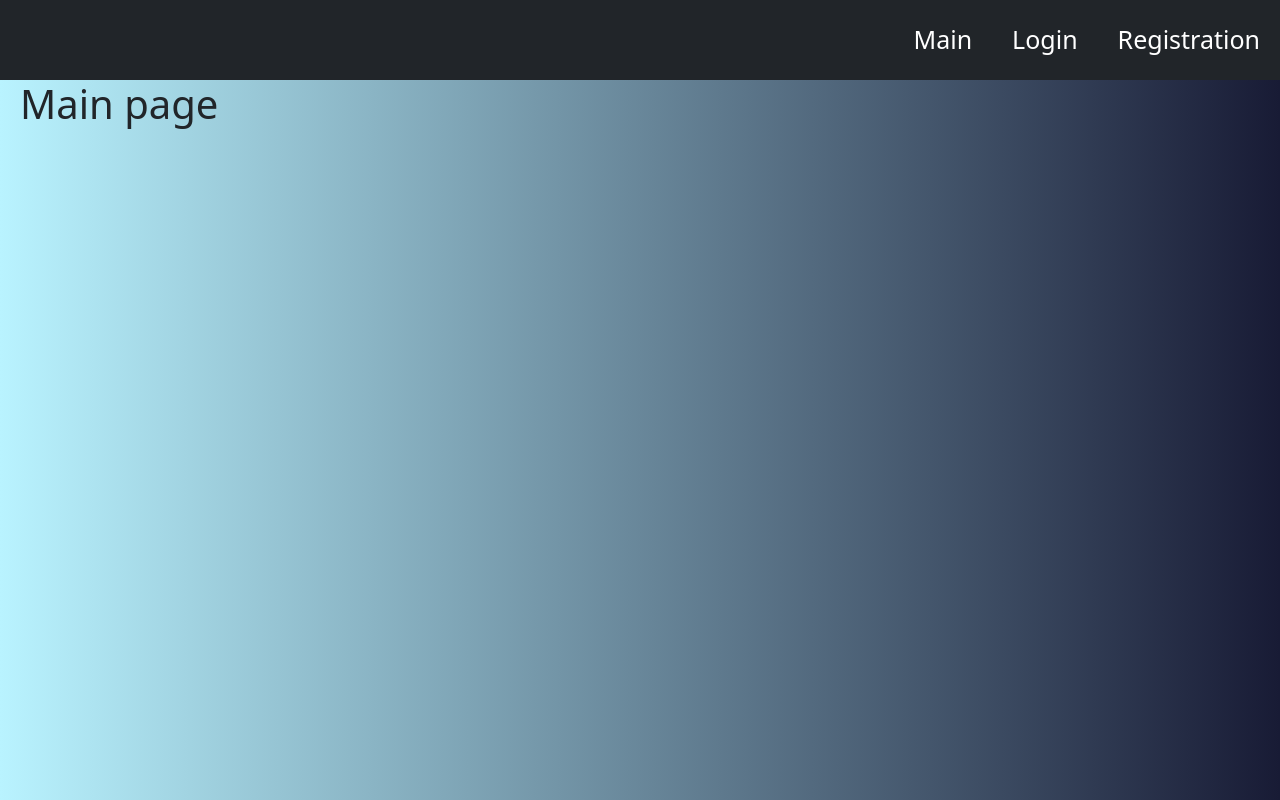
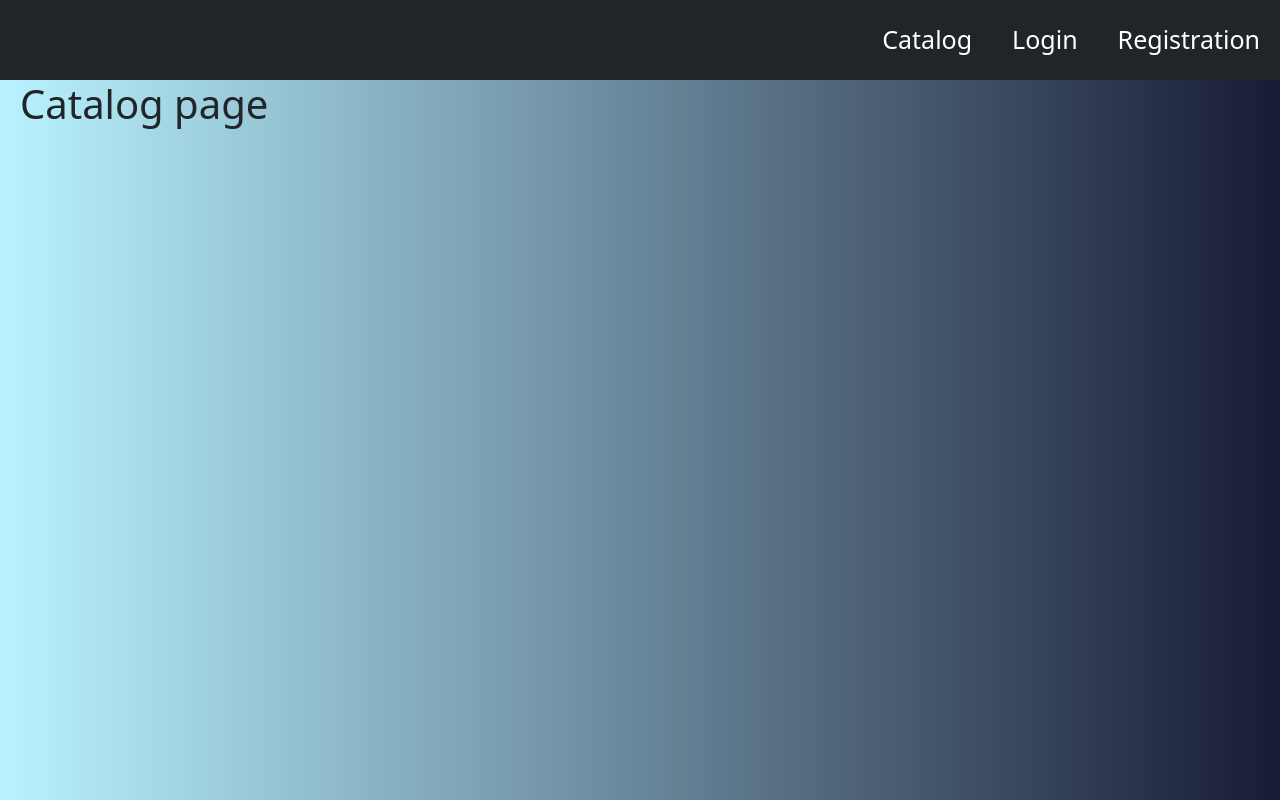
Before and after one commit to RS-Tech-Artisans/eCommerce-React, a React app: page / in a window 1280 px wide. Built offline with nearby package versions, Linux system fonts and the light colour scheme; what @commercetools/platform-sdk, @commercetools/sdk-client-v2 would draw is missing.

Commit message:
refafoctor: rename all main elements to catalog name

```diff
--- a/src/App.tsx
+++ b/src/App.tsx
@@ -2,7 +2,7 @@ import { BrowserRouter, Routes, Route } from 'react-router-dom';
 import Layout from './common/NavBar';
 import Login from './pages/Login';
 import Registration from './pages/Registration';
-import Main from './pages/Main';
+import Catalog from './pages/Catalog';
 import NotFound from './pages/NotFound';
 import './styles.css';
 import { SessionProvider } from './utils/SessionContext';
@@ -13,8 +13,8 @@ const App: React.FC = () => {
       <BrowserRouter>
         <Routes>
           <Route element={<Layout />}>
-            <Route index element={<Main />} />
-            <Route path="main" element={<Main />} />
+            <Route index element={<Catalog />} />
+            <Route path="catalog" element={<Catalog />} />
             <Route path="login" element={<Login />} />
             <Route path="register" element={<Registration />} />
             <Route path="*" element={<NotFound />} />
--- a/src/common/NavBar.tsx
+++ b/src/common/NavBar.tsx
@@ -9,7 +9,7 @@ function NavBar() {
   return (
     <div>
       <Navbar expand="lg" className="bg-dark justify-content-end">
-        <Link to="/main"> Main </Link>
+        <Link to="/catalog"> Catalog </Link>
         <Link to="/login"> Login </Link>
         <Link to="/register"> Registration </Link>
         {token && <LogoutButton />}
--- /dev/null
+++ b/src/pages/Catalog.tsx
@@ -0,0 +1,4 @@
+import './Pages.css';
+export default function Catalog() {
+  return <h1>Catalog page</h1>;
+}
--- a/src/pages/Login.tsx
+++ b/src/pages/Login.tsx
@@ -50,7 +50,7 @@ export default function Login() {
   // }, [isLoggedIn, navigate]);
   useEffect(() => {
     if (token) {
-      navigate('/main');
+      navigate('/catalog');
     }
   }, [token, navigate]);
 
--- a/src/pages/Main.tsx
+++ /dev/null
@@ -1,4 +0,0 @@
-import './Pages.css';
-export default function Main() {
-  return <h1>Main page</h1>;
-}
--- a/src/pages/Registration.tsx
+++ b/src/pages/Registration.tsx
@@ -616,7 +616,7 @@ export default function Registration() {
               }, 1000);
 
               setTimeout(() => {
-                navigate('/main');
+                navigate('/catalog');
               }, 3000);
             }}
             disabled={!formValid}
```
